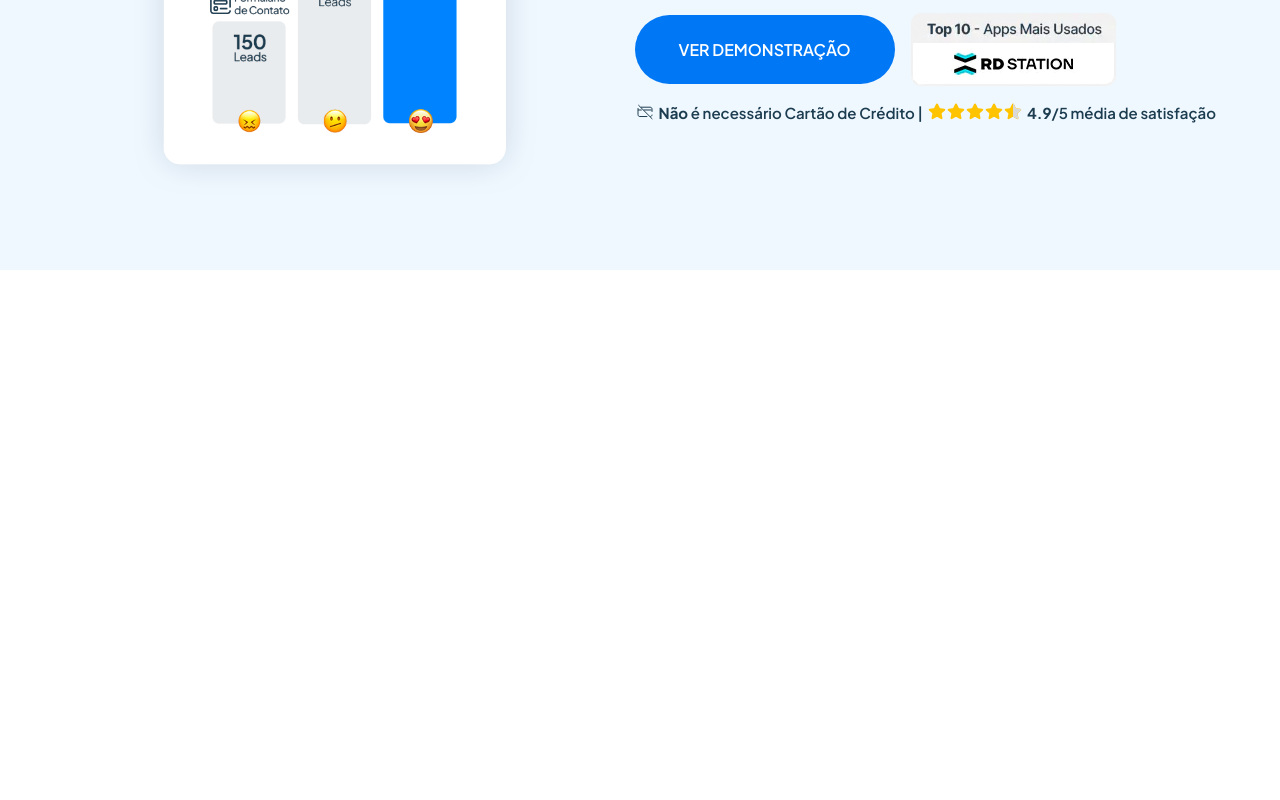
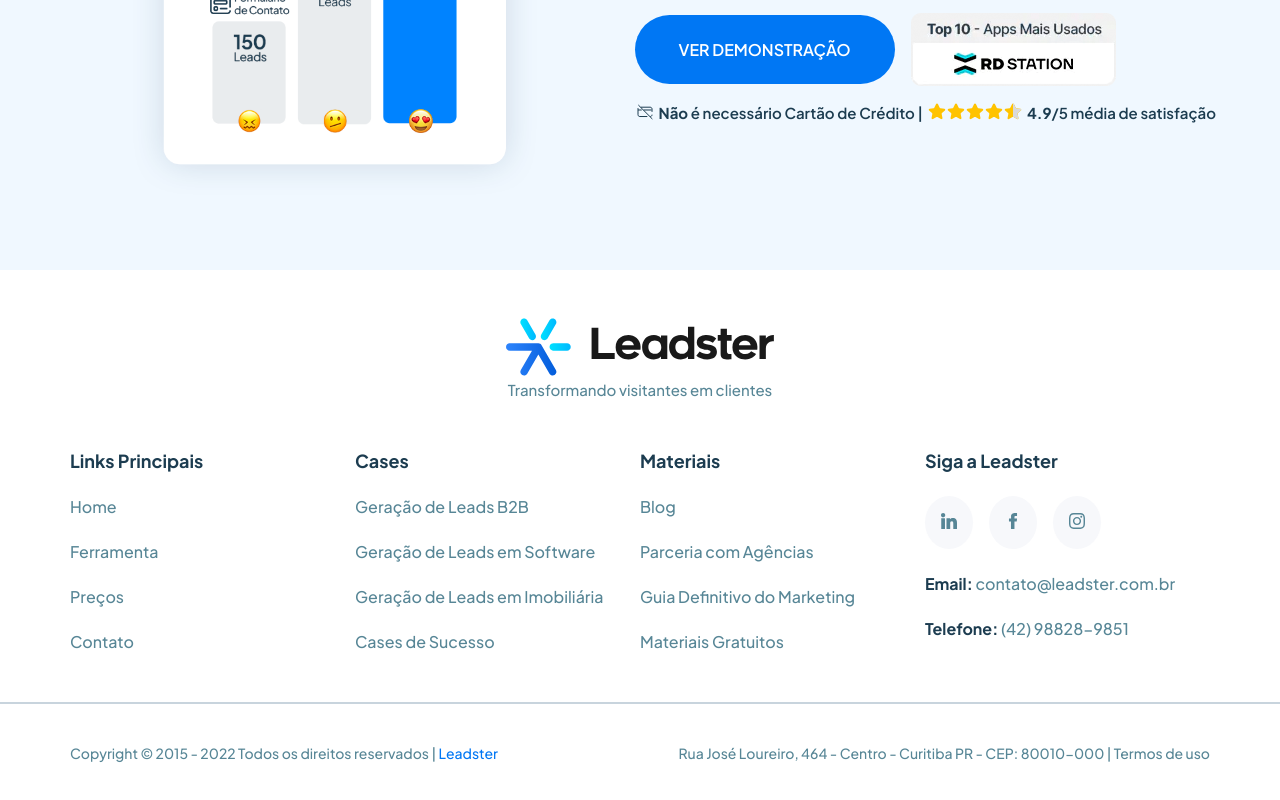
Before and after one commit to ElisonMichell/leadster-technical-test, a Next.js app: page / in a window 1280 px wide. Shown: the part 2347-3147 px from the top of the page. Before the commit the page ends 2617 px from the top, so only its background shows below. Built offline with nearby package versions, Linux system fonts and the light colour scheme.

Commit message:
feat(home): add footer component

```diff
--- a/@types/styled.d.ts
+++ b/@types/styled.d.ts
@@ -7,6 +7,7 @@ interface theme {
 		text: string,
     border: string,
     white: string,
+    graytext: string,
 	}
 }
 
--- a/pages/index.tsx
+++ b/pages/index.tsx
@@ -8,6 +8,7 @@ import { OptionList } from '@/components/OptionList'
 import { Card } from '@/components/Card'
 import { Button } from '@/components/Button'
 import { LeadBanner } from '@/components/LeadBanner'
+import { Footer } from '@/components/Footer'
 
 const font = Plus_Jakarta_Sans({ subsets: ['latin'] })
 
@@ -67,6 +68,7 @@ export default function Home() {
           </NavBar>
         </Content>
         <LeadBanner />
+        <Footer />
       </main>
     </>
   )
```
